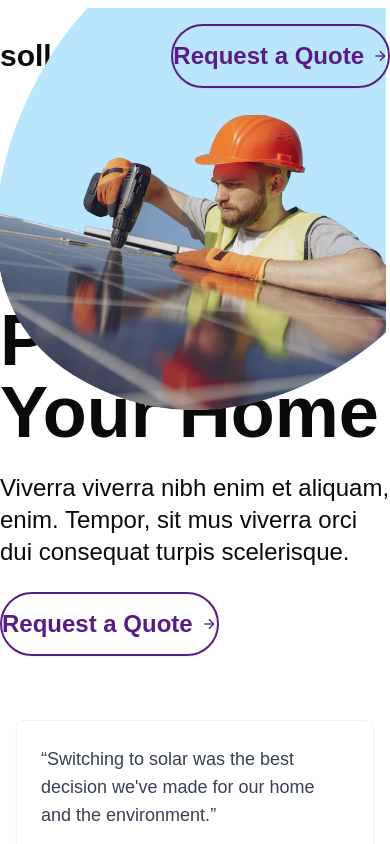
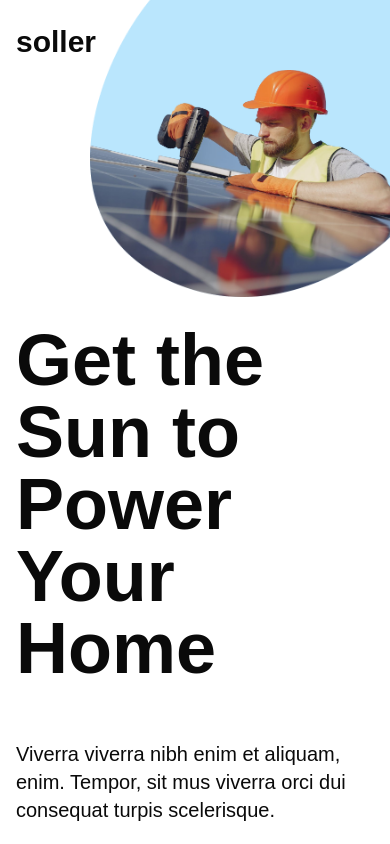
Before and after one commit to JosueLeit/soller, a Next.js app: page / in a window 390 px wide. Shown: the top 844 px of the page. Built offline with nearby package versions, Linux system fonts and the light colour scheme.

Commit message:
feat responsiveness adjusts

```diff
--- a/src/app/page.tsx
+++ b/src/app/page.tsx
@@ -6,17 +6,21 @@ import Footer from "@/components/Footer";
 import Services from "@/components/Services";
 import SystemFeatures from "@/components/SystemFeatures";
 import TestimonialCarousel from "@/components/TestimonialCarousel";
+import EmblaCarousel from "../components/EmblaCarousel";
 
 export default function Home() {
   return (
-    <React.Fragment>
+  <>
     <Header />
     <Hero />
+    <EmblaCarousel />
     <PickTheSun />
     <Services />
     <SystemFeatures />
     <TestimonialCarousel />
     <Footer />
-    </React.Fragment>
+</>
+
+
   );
 }
--- a/src/components/Header.tsx
+++ b/src/components/Header.tsx
@@ -5,24 +5,36 @@ import PurpleButton from './ui/PurpleButton'
 
 const Header = () => {
   return (
-      <header className="w-full md:px-12 py-6 flex items-center justify-between z-50">
-        <div className="flex items-center space-x-10">
-          <Link href="/" className="text-3xl text-font-blacked font-bold">
-            <p>soller</p>
+    <header className="w-full px-4 flex items-center gap-8 md:px-12 py-6 relative z-10">
+        <Link href="/" className="text-3xl text-font-blacked font-bold">
+          soller
+        </Link>
+      <div className="container flex items-center justify-between">
+
+        <nav className="hidden md:flex space-x-4">
+          <Link href="#" className="text-font-blacked font-medium hover:text-orange-600">
+            Products
           </Link>
-          <nav className="hidden md:flex space-x-4">
-            <Link href="#" className="text-font-blacked font-medium hover:text-orange-600">Products</Link>
-            <Link href="#" className="text-font-blacked font-medium hover:text-orange-600">Solutions</Link>
-            <Link href="#" className="text-font-blacked font-medium hover:text-orange-600">Services</Link>
-            <Link href="#" className="text-font-blacked font-medium hover:text-orange-600">Configure</Link>
-          </nav>
+          <Link href="#" className="text-font-blacked font-medium hover:text-orange-600">
+            Solutions
+          </Link>
+          <Link href="#" className="text-font-blacked font-medium hover:text-orange-600">
+            Services
+          </Link>
+          <Link href="#" className="text-font-blacked font-medium hover:text-orange-600">
+            Configure
+          </Link>
+        </nav>
+
+        <div className="flex items-center space-x-4">
+          <div className="hidden md:flex items-center space-x-2 gap-4">
+            <Headphone className="text-sky-700" />
+            <p className="text-sky-700 font-medium">555 818 282</p>
+            <PurpleButton />
+          </div>
         </div>
-        <div className="flex items-center space-x-4 gap-4 z-20">
-          <Headphone className="text-sky-700 font-medium hidden md:block"/>
-          <p className="text-sky-700 font-medium hidden md:block">555 818 282</p>
-          <PurpleButton />
-        </div>
-      </header>
+      </div>
+    </header>
   )
 }
 
--- a/src/components/Hero.tsx
+++ b/src/components/Hero.tsx
@@ -2,35 +2,33 @@ import React from 'react';
 import Image from 'next/image';
 import PurpleButton from './ui/PurpleButton';
 import maskMasked from '../../public/assets/maskMasked.png';
-import EmblaCarousel from './EmblaCarousel';
 
 const Hero = () => {
   return (
-    <React.Fragment>
-      <div className="grid md:px-12 py-12 flex-col md:flex-row items-center justify-between overflow-ellipsis">
-        <div className="flex items-start py-0 justify-between md:flex-row">
-          <div className="space-y-6 max-w-xl text-left">
-            <h1 className="text-7xl md:text-6xl font-extrabold text-blacked">Get the Sun to Power Your Home</h1>
-            <p className="text-2xl text-blacked text-left">Viverra viverra nibh enim et aliquam, enim. Tempor, sit mus viverra orci dui consequat turpis scelerisque.</p>
-            <PurpleButton />
-          </div>
-            <div className="bg">
-            {/* <div className="bg-sky-200 relative rounded-full rotate-45 w-[615] -top-80 -right-[690] h-[860] -z-10 text-sky-200"></div> */}
-            <Image
-              src={maskMasked}
-              alt="Technician working with solar panels"
-              // width={673}
-              // height={694}
-              // className="rounded-full  -top-24 absolute z-30"
-              className="absolute z-1 right-1 top-2"
-              />
+  <>
+  <section className="relative ">
 
-            <div className="relative bg-sky-100 -top-96 right-52 rounded-full shadow-lg"></div>
-            </div>
-        </div>
-      </div>
-        <EmblaCarousel />
-    </React.Fragment>
+    <div className="absolute -top-24 right-0">
+      <Image
+        src={maskMasked}
+        alt="Technician working with solar panels"
+        className="w-[300px] md:w-[600px]"
+        priority
+      />
+    </div>
+
+    <div className="container space-y-6 max-w-xl text-left flex flex-col gap-8 items-start justify-center px-4 md:px-12 py-12">
+      <h1 className="mt-48 text-7xl md:mt-0 md:text-5xl font-extrabold text-blacked">
+        Get the Sun to Power Your Home
+      </h1>
+      <p className="text-xl md:text-2xl text-blacked mt-4">
+        Viverra viverra nibh enim et aliquam, enim. Tempor, sit mus viverra orci dui consequat turpis scelerisque.
+      </p>
+      <PurpleButton />
+    </div>
+  </section>
+
+ </>
   )
 }
 
```
Lines whose indentation alone changed are shown as unchanged.
